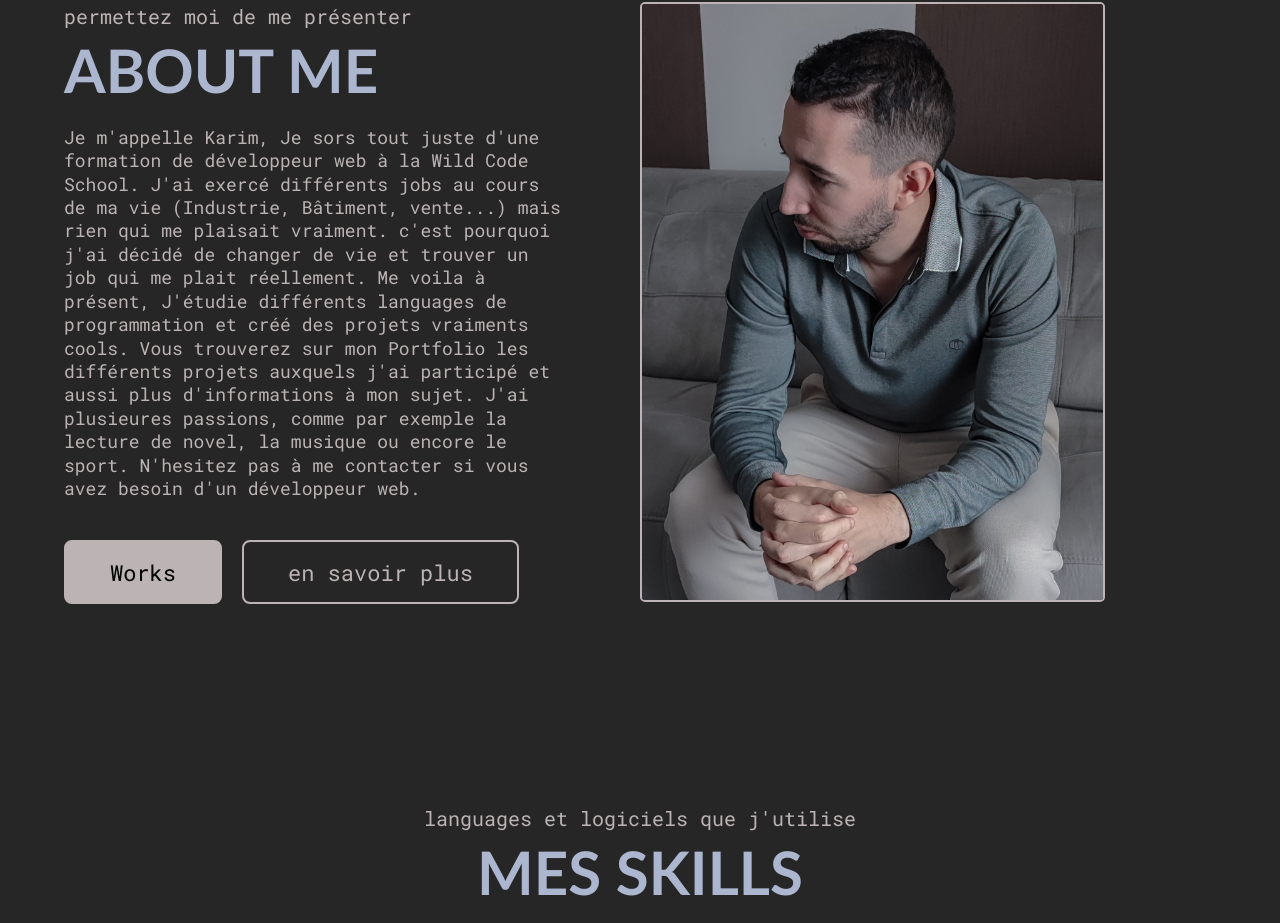
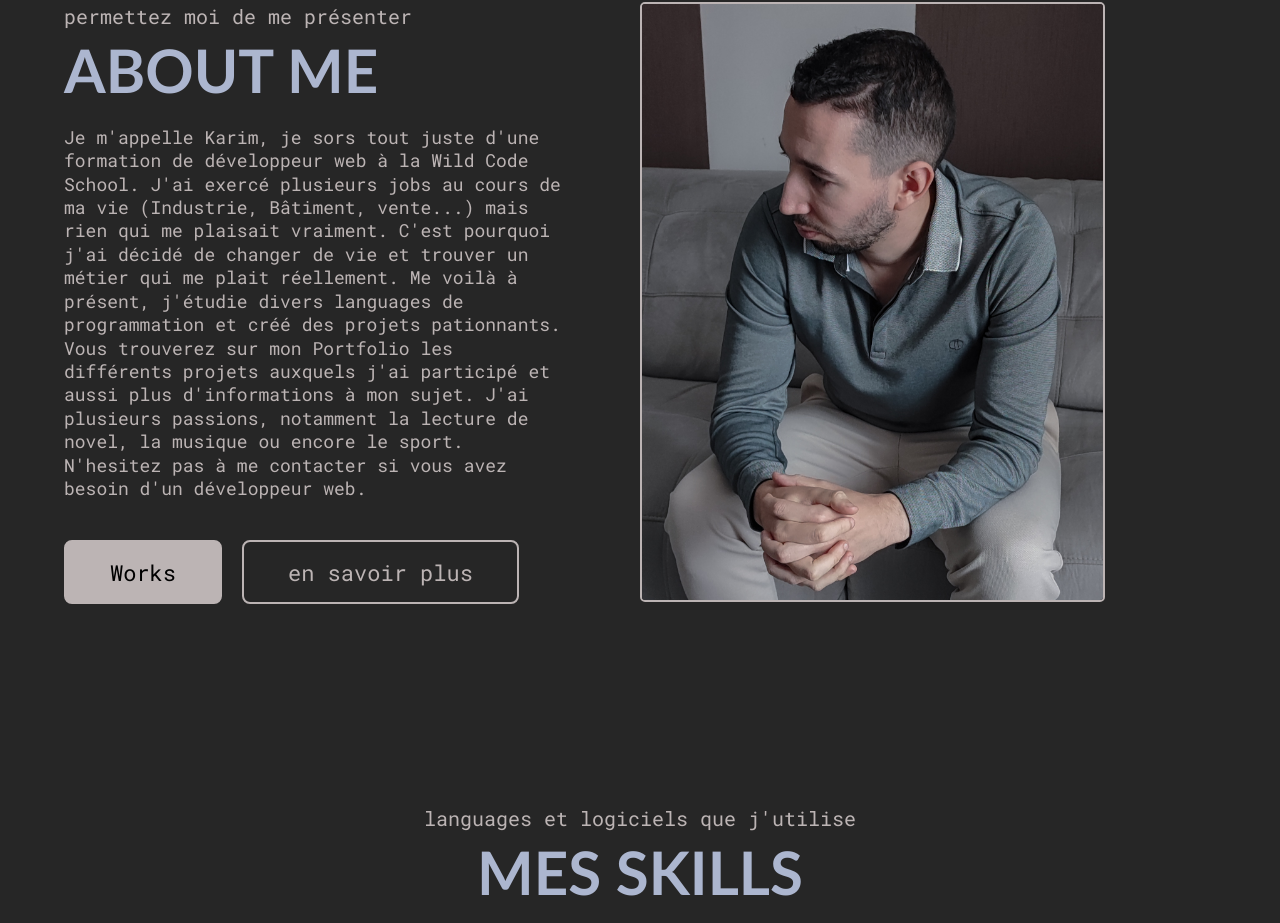
Before and after one commit to Kameli71/Portfolio, a React (Create React App) app: page / in a window 1280 px wide. Shown: the part 1098-2021 px from the top of the page. Built offline with nearby package versions, Linux system fonts and the light colour scheme.

Commit message:
corrections

```diff
--- a/src/Components/AboutSection.jsx
+++ b/src/Components/AboutSection.jsx
@@ -90,17 +90,17 @@ function AboutSection() {
             heading="About me"
           />
           <PText>
-            Je m'appelle Karim, Je sors tout juste d'une formation de
-            développeur web à la Wild Code School. J'ai exercé différents jobs
-            au cours de ma vie (Industrie, Bâtiment, vente...) mais rien qui me
-            plaisait vraiment. c'est pourquoi j'ai décidé de changer de vie et
-            trouver un job qui me plait réellement. Me voila à présent, J'étudie
-            différents languages de programmation et créé des projets vraiments
-            cools. Vous trouverez sur mon Portfolio les différents projets
+            Je m'appelle Karim, je sors tout juste d'une formation de
+            développeur web à la Wild Code School. J'ai exercé plusieurs jobs au
+            cours de ma vie (Industrie, Bâtiment, vente...) mais rien qui me
+            plaisait vraiment. C'est pourquoi j'ai décidé de changer de vie et
+            trouver un métier qui me plait réellement. Me voilà à présent,
+            j'étudie divers languages de programmation et créé des projets
+            pationnants. Vous trouverez sur mon Portfolio les différents projets
             auxquels j'ai participé et aussi plus d'informations à mon sujet.
-            J'ai plusieures passions, comme par exemple la lecture de novel, la
-            musique ou encore le sport. N'hesitez pas à me contacter si vous
-            avez besoin d'un développeur web.
+            J'ai plusieurs passions, notamment la lecture de novel, la musique
+            ou encore le sport. N'hesitez pas à me contacter si vous avez besoin
+            d'un développeur web.
           </PText>
           <div className="about-section-buttons">
             <Button btnLink="/myworks" btnText="Works" />
--- a/src/Components/Pages/About.jsx
+++ b/src/Components/Pages/About.jsx
@@ -102,29 +102,30 @@ function About() {
                 l'esprit.
                 <br />
                 <br />
-                J'ai étudié le managment au Lycée, Je n'ai jamais vraiment su ce
-                que je voulais faire de ma vie jusqu'a très récement. J'ai eu
-                une carrière professionnelle très diverse, J'ai commencé par
-                être téléconseiller, mais j'ai compris que ce n'était pas fait
-                pour moi. Je suis donc devenu rénnovateur en bâtiment. Après
-                avoir déménagé, j'ai du trouver le premier job qui se présentait
-                pour éviter de faire 200km de route chaque jour. J'ai fini
-                confectionneur de pneus pour le Génie civil chez Michelin. Une
-                fois de plus j'ai vite compris que ce n'était pas fait pour moi
-                et ai décidé d'entamer une reconversion professionnelle.
+                J'ai étudié le managment au Lycée, je n'ai jamais vraiment su ce
+                que je voulais faire de ma vie jusqu'à très récemment. J'ai eu
+                une carrière professionnelle diversifiée. J'ai commencé par être
+                téléconseiller, mais j'ai compris que ce n'était pas fait pour
+                moi. Je suis donc devenu rénnovateur en bâtiment. Pour finir je
+                suis devenu confectionneur de pneus pour le Génie civil chez
+                Michelin. Une fois de plus j'ai vite compris que ce n'était pas
+                fait pour moi c'est pourquoi j'ai pris la décision de me lancer
+                dans une reconversion professionnelle.
                 <br />
                 <br />
                 j'ai décidé d'entreprendre un bilan de compétences afin de
                 trouver un job qui me correspond parfaitement. j'ai toujours été
-                intéréssé par l'informatique et les nouvelles technologies. Les
-                différents tests effectués ont montré que j'tait plus attiré par
-                les méters créatifs et la programmation. C'est pourquoi j'ai
-                décidé de devenir un Développeur Web Full Stack. Je suis
-                parfaitement épanoui dans ce nouveau rôle.
+                intéréssé par l'informatique et les nouvelles technologies.
+                Après avoir réalisé un bilan de compétences, les tests ont
+                confirmé mon penchant pour l'informatique. En effet, les
+                résultats ont démontré que j'étais plus attiré par les métiers
+                créatifs et la programmation. C'est pourquoi j'ai décidé de
+                devenir un Développeur Web et je suis parfaitement épanoui dans
+                ce nouveau rôle.
               </PText>
             </div>
             <a
-              href="https://www.fichier-pdf.fr/2022/10/14/kameli-karim"
+              href="https://telecharger.fichier-pdf.fr/Vt684RME3DEHSoE7M23n0L7cpch58NuB1sy5b3TfzqOsus0i0J5aFO73wQeU47hOf2kTg9OOVt06n35Z1Nk6FJ7204wD3NvTDJhTGPBt1KEqdukP1557R70SCuorh94H/"
               target="_blank"
               rel="noopener noreferrer"
             >
```
